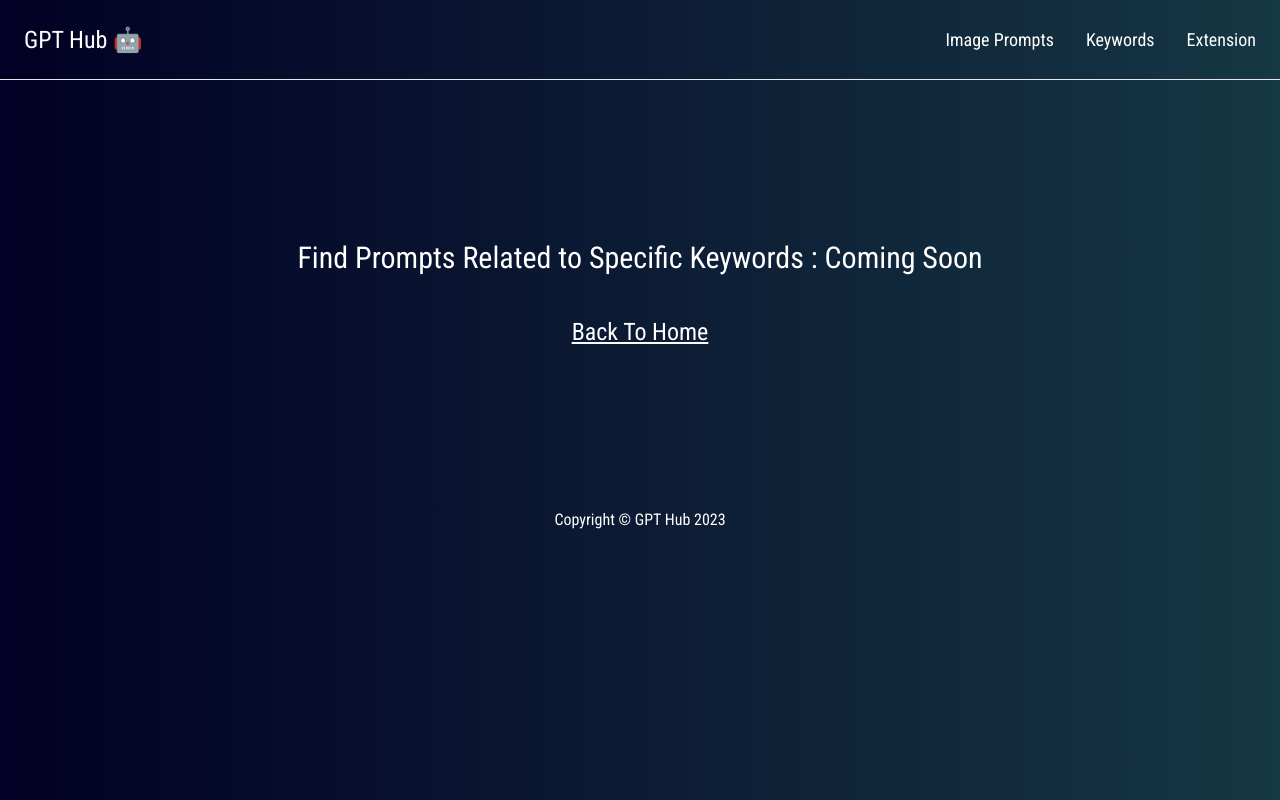
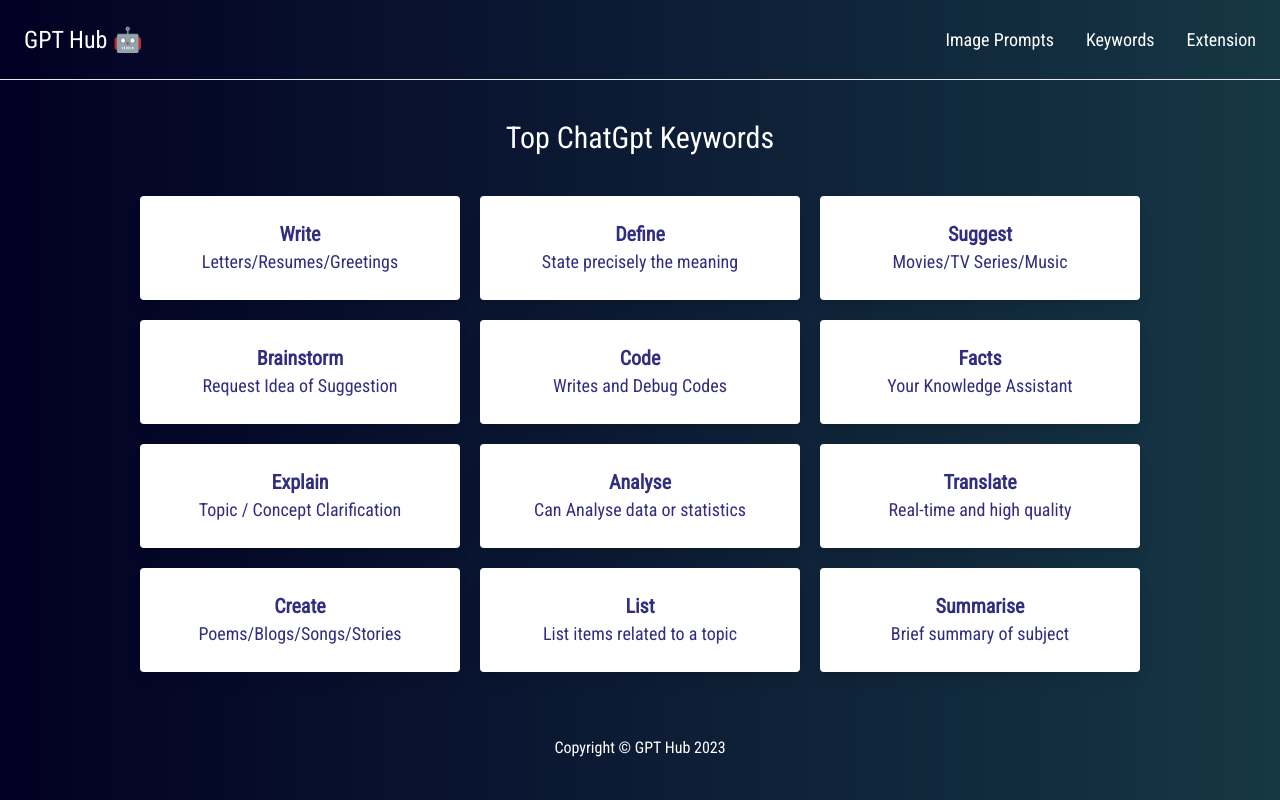
Before and after one commit to Mohit-Vaswani/Gpthub, a Next.js app: page /Keywords in a window 1280 px wide. Built offline with nearby package versions, Linux system fonts and the light colour scheme.

Commit message:
Keywords basic layout completed

```diff
--- a/components/MainContainer.js
+++ b/components/MainContainer.js
@@ -32,7 +32,7 @@
         {/* Heading */}
         <div className="mt-12 px-4">
           <h1 className="text-3xl sm:text-7xl font-medium mb-2">GPTHUB</h1>
-          <p className="text-base sm:text-2xl text-purple-500">
+          <p className="text-base sm:text-2xl text-purple-500 uppercase">
             THE LARGEST PROMPTS DIRECTORY FOR CHATGPT, UPDATED DAILY.
           </p>
         </div>
--- a/data/data.js
+++ b/data/data.js
@@ -420,6 +420,78 @@
     text: `How can I maintain a work-life balance to improve my overall well-being and productivity?`,
     tag: "Productivity",
   },
+  {
+    id: 85,
+    text: "I'm looking for a Twitter thread idea that will provide valuable and relevant information to my [ideal customer persona] about [subject] and attract high-quality leads with a strong call-to action.",
+    tag: "Twitter threads",
+    },
+    {
+    id: 86,
+    text: "I'm looking for a Twitter thread idea that will tell a unique and relatable story about my [product/service] and how it has helped [ideal customer persona] achieve their [goal].",
+    tag: "Twitter threads",
+    },
+    {
+    id: 87,
+    text: "I need a Twitter thread idea that will showcase the unique features and benefits of my [product/service] in a fun and creative way, and attract high-quality leads with a strong offer.",
+    tag: "Twitter threads",
+    },
+    {
+    id: 88,
+    text: "I need a Twitter thread idea that will both go viral and attract high-quality leads for my [product/service] with a strong call-to-action and compelling visuals.",
+    tag: "Twitter threads",
+    },
+    {
+    id: 89,
+    text: "I'm looking for a Twitter thread idea that will showcase the value and benefits of my [product/service] to my [ideal customer persona] and persuade them to take [desired action] with a clear and compelling message.",
+    tag: "Twitter threads",
+    },
+    {
+    id: 90,
+    text: "I need a Twitter thread idea that will overcome objections and concerns my [ideal customer persona] may have about my [product/service] and convince them to take [desired action] with a sense of urgency.",
+    tag: "Twitter threads",
+    },
+    {
+    id: 91,
+    text: "I need a Twitter thread idea that will engage my [ideal customer persona] with a unique and compelling perspective on [subject] and persuade them to take [desired action] on my [website/product].",
+    tag: "Twitter threads",
+    },
+    {
+    id: 92,
+    text: "I'm looking for a Twitter thread idea that will go viral and showcase my [product/service] to my [ideal customer persona] in a creative and engaging way.",
+    tag: "Twitter threads",
+    },
+    {
+    id: 93,
+    text: "I'm looking for a Twitter thread idea that will establish trust and credibility with my [ideal customer persona] by showcasing the success stories of previous customers who have used my [product/service].",
+    tag: "Twitter threads",
+    },
+    {
+    id: 94,
+    text: "I'm looking for a Twitter thread idea that will compare my [product/service] to similar options on the market and persuade my [ideal customer persona] to choose us with clear and compelling evidence.",
+    tag: "Twitter threads",
+    },
+    {
+    id: 95,
+    text: "I'm looking for a Twitter thread idea that will provide a behind-the-scenes look at my [company/brand] and persuade my [ideal customer persona] to take [desired action] with a sense of authenticity and relatability.",
+    tag: "Twitter threads",
+    },
+    {
+    id: 96,
+    text: "I need a Twitter thread idea that will showcase the unique selling points of my [product/service] and attract high-quality leads with a sense of urgency and exclusive offers.",
+    tag: "Twitter threads",
+    },
+    {
+    id: 97,
+    text: `I need a Twitter thread idea that will provide a step-by-step guide on how to use my
+    [product/service] and attract high-quality leads with clear and compelling instructions.`,
+    tag: "Twitter threads",
+    },
+    {
+    id: 98,
+    text: `I need a Twitter thread idea that will draw in my [ideal customer persona] with a relatable and authentic message, and then persuade them to take [desired action] with a strong call-to-action and compelling visuals.`,
+    tag: "Twitter threads",
+    }
+
   // New
   // {
   //   id: 43,
--- a/pages/Keywords.js
+++ b/pages/Keywords.js
@@ -1,15 +1,85 @@
 import Layout from "@/components/Layout";
 import Link from "next/link";
 
-export default function ComingSoon() {
+const KeywordsData = [
+  {
+    id: 1,
+    keyword: "Write",
+    description: "Letters/Resumes/Greetings",
+  },
+  {
+    id: 2,
+    keyword: "Define",
+    description: "State precisely the meaning",
+  },
+  {
+    id: 3,
+    keyword: "Suggest",
+    description: "Movies/TV Series/Music",
+  },
+  {
+    id: 4,
+    keyword: "Brainstorm",
+    description: "Request Idea of Suggestion",
+  },
+  {
+    id: 5,
+    keyword: "Code",
+    description: "Writes and Debug Codes",
+  },
+  {
+    id: 6,
+    keyword: "Facts",
+    description: "Your Knowledge Assistant",
+  },
+  {
+    id: 7,
+    keyword: "Explain",
+    description: "Topic / Concept Clarification",
+  },
+  {
+    id: 8,
+    keyword: "Analyse",
+    description: "Can Analyse data or statistics",
+  },
+  {
+    id: 9,
+    keyword: "Translate",
+    description: "Real-time and high quality",
+  },
+  {
+    id: 10,
+    keyword: "Create",
+    description: "Poems/Blogs/Songs/Stories",
+  },
+  {
+    id: 11,
+    keyword: "List",
+    description: "List items related to a topic",
+  },
+  {
+    id: 12,
+    keyword: "Summarise",
+    description: "Brief summary of subject",
+  },
+];
+
+export default function Keywords() {
   return (
     <Layout title={"Find Keywords"}>
-    <div className="text-center w-full my-40 flex flex-col justify-center items-center">
-      <div>
-        <h1 className="text-3xl">Find Prompts Related to Specific Keywords : Coming Soon</h1>
-      </div>
-        <Link href="/" className="underline text-2xl mt-10">Back To Home</Link>
-    </div>
+      <section className="w-full flex flex-col justify-center items-center">
+        <h2 className="my-10 text-3xl">Top ChatGpt Keywords</h2>
+        <main className="flex flex-wrap gap-5 justify-center mb-16">
+          {KeywordsData.map((keyword) => {
+            return (
+              <div key={keyword.id} className="w-80 p-5 bg-white text-indigo-900 text-center rounded transition-all duration-100 border-4 border-transparent hover:rotate-3 hover:border-indigo-900 shadow-lg cursor-pointer">
+                <h3 className="text-xl font-semibold">{keyword.keyword}</h3>
+                <p className="text-lg">{keyword.description}</p>
+              </div>
+            );
+          })}
+        </main>
+      </section>
     </Layout>
   );
 }
```
